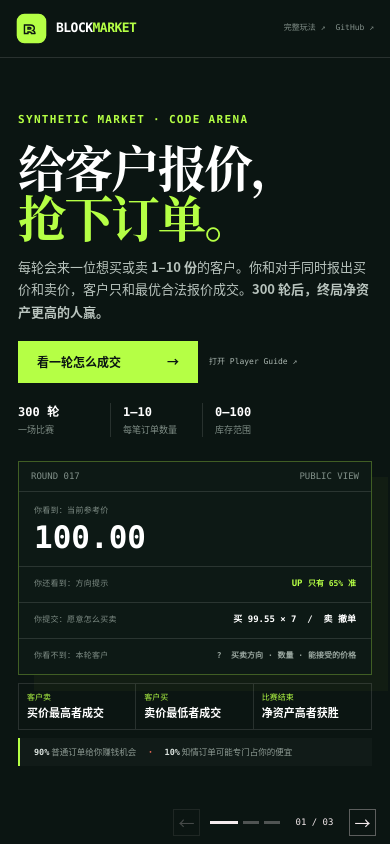
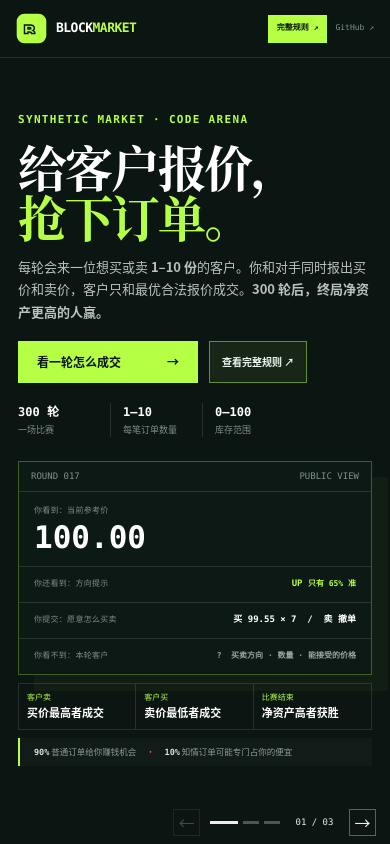
Before and after one commit to Felix-robot/BlockMarket, a plain HTML site: page site/index.html in a window 390 px wide. Drawn offline with Linux system fonts and the light colour scheme.

Commit message:
style: emphasize complete rules links

```diff
--- a/site/index.html
+++ b/site/index.html
@@ -27,7 +27,7 @@
         <button type="button" data-goto="2"><span>03</span>证据</button>
       </nav>
       <div class="header-links">
-        <a href="https://github.com/Felix-robot/BlockMarket/blob/main/docs/PLAYER_GUIDE.md" target="_blank" rel="noopener noreferrer">完整玩法 ↗</a>
+        <a href="https://github.com/Felix-robot/BlockMarket/blob/main/docs/PLAYER_GUIDE.md" target="_blank" rel="noopener noreferrer">完整规则 ↗</a>
         <a href="https://github.com/Felix-robot/BlockMarket" target="_blank" rel="noopener noreferrer">GitHub ↗</a>
       </div>
     </header>
@@ -41,7 +41,7 @@
             <p class="lead">每轮会来一位想买或卖 <strong>1–10 份</strong>的客户。你和对手同时报出买价和卖价，客户只和最优合法报价成交。<strong>300 轮后，终局净资产更高的人赢。</strong></p>
             <div class="hero-actions">
               <button class="primary-action" type="button" data-goto="1">看一轮怎么成交 <span>→</span></button>
-              <a class="guide-action" href="https://github.com/Felix-robot/BlockMarket/blob/main/docs/PLAYER_GUIDE.md" target="_blank" rel="noopener noreferrer">打开 Player Guide ↗</a>
+              <a class="guide-action" href="https://github.com/Felix-robot/BlockMarket/blob/main/docs/PLAYER_GUIDE.md" target="_blank" rel="noopener noreferrer">查看完整规则 ↗</a>
             </div>
             <dl class="hero-stats">
               <div><dt>300 轮</dt><dd>一场比赛</dd></div>
@@ -164,7 +164,7 @@
             <ul><li>找规则误解</li><li>找新统治策略</li><li>找位置尾部</li></ul>
             <p>核心规则、审计、矩阵、Bot Runner 与锦标赛编排代码已完成。</p>
             <nav class="public-links" aria-label="项目链接">
-              <a href="https://github.com/Felix-robot/BlockMarket/blob/main/docs/PLAYER_GUIDE.md" target="_blank" rel="noopener noreferrer">Player Guide ↗</a>
+              <a href="https://github.com/Felix-robot/BlockMarket/blob/main/docs/PLAYER_GUIDE.md" target="_blank" rel="noopener noreferrer">完整规则 ↗</a>
               <a href="https://github.com/Felix-robot/BlockMarket" target="_blank" rel="noopener noreferrer">GitHub 源码 ↗</a>
             </nav>
           </article>
--- a/site/styles.css
+++ b/site/styles.css
@@ -52,6 +52,8 @@ button { color: inherit; }
 .header-links { display: flex; gap: 18px; align-items: center; justify-self: end; font-family: var(--mono); font-size: 10px; }
 .header-links a { color: #84918b; text-decoration: none; }
 .header-links a:hover { color: var(--green); }
+.header-links a:first-child { display: inline-flex; align-items: center; min-height: 32px; padding: 0 11px; color: var(--ink); border: 1px solid var(--green); background: var(--green); font-weight: 800; transition: background .2s ease, transform .2s ease; }
+.header-links a:first-child:hover { color: var(--ink); background: #ceff83; transform: translateY(-1px); }
 
 .deck { display: flex; width: 100%; height: calc(100dvh - 64px); transition: transform .65s cubic-bezier(.22,.8,.22,1); will-change: transform; }
 .slide { position: relative; flex: 0 0 100vw; width: 100vw; height: 100%; overflow: hidden; }
@@ -67,8 +69,8 @@ button { color: inherit; }
 .hero-actions { display: flex; gap: 18px; align-items: center; margin: clamp(25px, 4vh, 40px) 0; }
 .primary-action { display: flex; gap: 40px; align-items: center; justify-content: space-between; min-width: 195px; height: 48px; margin: 0; padding: 0 19px; color: var(--ink); border: 0; background: var(--green); font-size: 12px; font-weight: 750; cursor: pointer; transition: transform .2s ease, background .2s ease; }
 .primary-action:hover { background: #ceff83; transform: translateY(-2px); }
-.guide-action { color: #aab6b0; font-family: var(--mono); font-size: 10px; text-decoration: none; }
-.guide-action:hover { color: var(--green); }
+.guide-action { display: inline-flex; align-items: center; justify-content: center; min-height: 48px; padding: 0 17px; color: #edf5f1; border: 1px solid rgba(181,255,69,.48); background: rgba(181,255,69,.07); font-size: 12px; font-weight: 750; text-decoration: none; white-space: nowrap; transition: color .2s ease, background .2s ease, transform .2s ease; }
+.guide-action:hover { color: var(--ink); background: var(--green); transform: translateY(-2px); }
 .hero-stats { display: flex; margin: 0; }
 .hero-stats div { display: grid; gap: 1px; min-width: 112px; padding: 0 22px; border-left: 1px solid var(--dark-line); }
 .hero-stats div:first-child { padding-left: 0; border-left: 0; }
@@ -190,6 +192,8 @@ button { color: inherit; }
 .public-links { display: grid; grid-template-columns: 1fr 1fr; gap: 6px; margin-top: 12px; }
 .public-links a { padding: 9px 8px; color: var(--ink); border: 1px solid var(--light-line); font-family: var(--mono); font-size: 9px; text-align: center; text-decoration: none; }
 .public-links a:hover { color: #fff; background: var(--ink); }
+.public-links a:first-child { border-color: var(--green-deep); background: var(--green); font-weight: 800; }
+.public-links a:first-child:hover { color: var(--ink); background: #ceff83; }
 
 .deck-controls { position: fixed; z-index: 60; right: max(18px, 4.5vw); bottom: 14px; display: flex; gap: 10px; align-items: center; color: #fff; mix-blend-mode: difference; }
 .deck-controls > button { display: grid; place-items: center; width: 31px; height: 31px; padding: 0; border: 1px solid rgba(255,255,255,.35); background: transparent; cursor: pointer; }
@@ -216,7 +220,8 @@ button { color: inherit; }
   .site-header { grid-template-columns: 1fr auto; height: 58px; padding: 0 16px; }
   .site-header nav { position: fixed; right: 70px; bottom: 12px; left: 70px; z-index: 62; justify-content: center; height: 32px; pointer-events: none; }
   .site-header nav button { display: none; }
-  .header-links { gap: 10px; font-size: 8px; }
+  .header-links { gap: 8px; font-size: 8px; }
+  .header-links a:first-child { min-height: 28px; padding: 0 8px; }
   .deck { height: calc(100dvh - 58px); }
   .intro-slide { padding: 30px 18px 55px; }
   .intro-layout { display: flex; flex-direction: column; gap: 24px; align-items: stretch; justify-content: center; }
@@ -224,7 +229,7 @@ button { color: inherit; }
   .lead { font-size: 13px; line-height: 1.72; }
   .hero-actions { gap: 11px; margin: 18px 0 20px; }
   .primary-action { min-width: 180px; height: 42px; }
-  .guide-action { font-size: 8px; }
+  .guide-action { min-height: 42px; padding: 0 12px; font-size: 10px; }
   .hero-stats div { padding-inline: 12px; }
   .hero-stats dt { font-size: 12px; }
   .hero-stats dd { font-size: 9px; }
```
